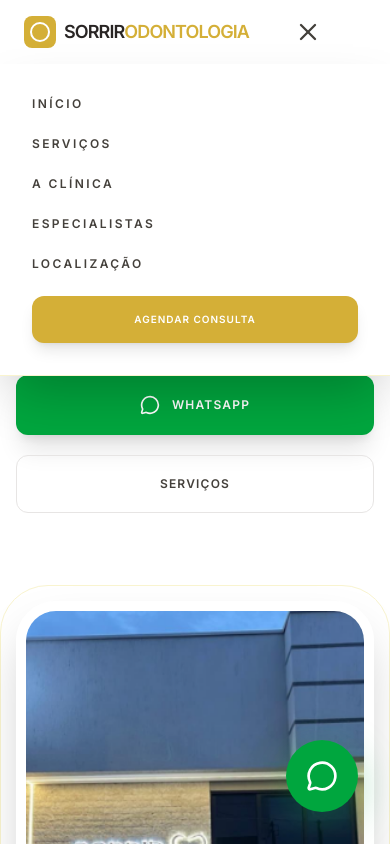
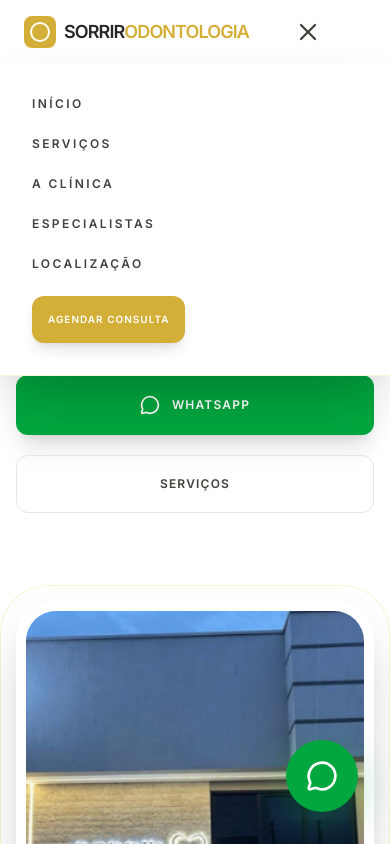
Before and after one commit to gabrielsdev6/sorrir-odontologia, a React (Vite) app: page / in a window 390 px wide. Both pictures are taken after a click on the button 307 px from the left and 32 px from the top of the page. Shown: the top 844 px of the page. Built offline with nearby package versions, Linux system fonts and the light colour scheme.

Commit message:
button mobile fix

```diff
--- a/src/App.jsx
+++ b/src/App.jsx
@@ -56,9 +56,11 @@ const Navbar = () => {
             {item.name}
           </a>
         ))}
-        <button className="bg-gold-400 text-white p-4 rounded-xl font-bold uppercase tracking-widest text-[10px] shadow-lg active:scale-95">
-          Agendar Consulta
-        </button>
+        <a href="https://wa.me/5537998044809" target="_blank" rel="noreferrer" className="no-underline">
+          <button className="bg-gold-400 text-white p-4 rounded-xl font-bold uppercase tracking-widest text-[10px] shadow-lg active:scale-95">
+            Agendar Consulta
+          </button>
+        </a>
       </div>
     </nav>
   );
```
